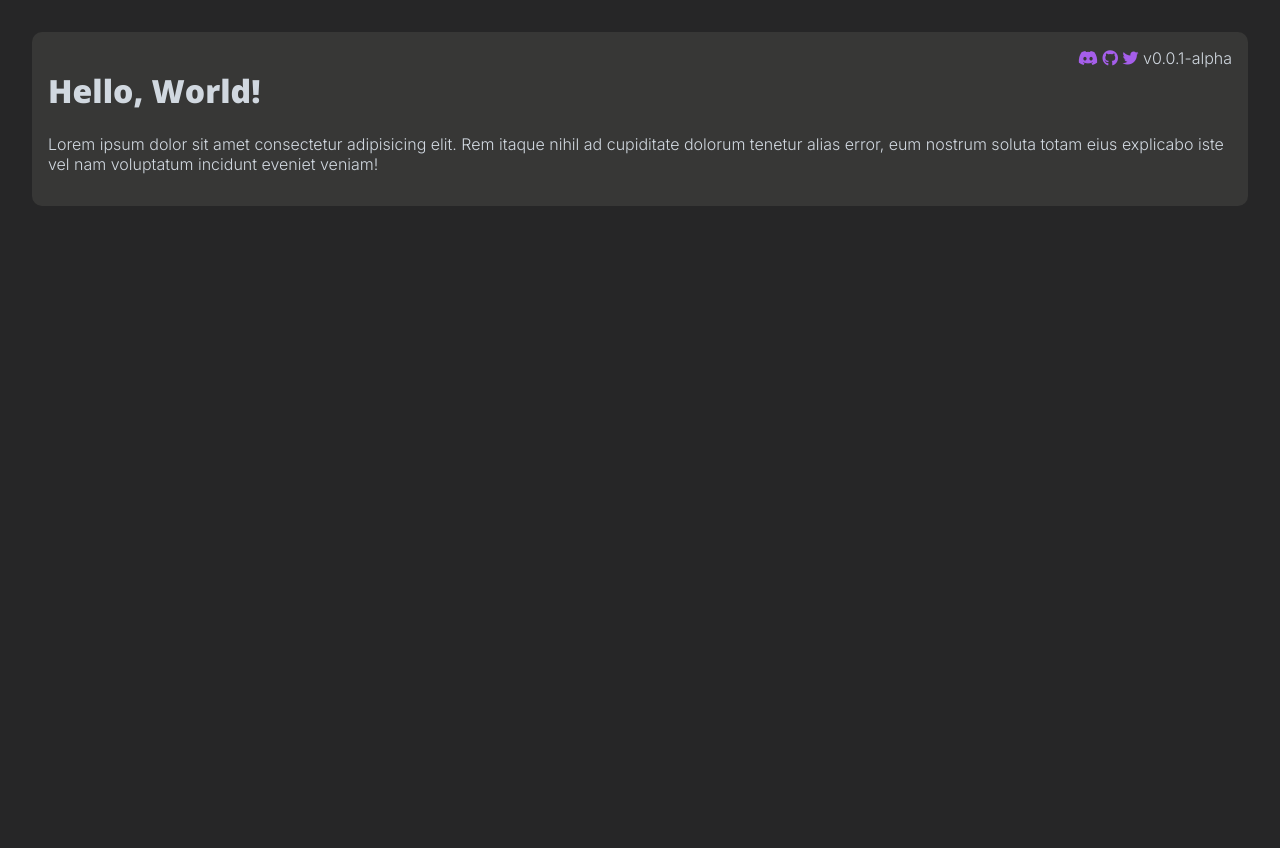
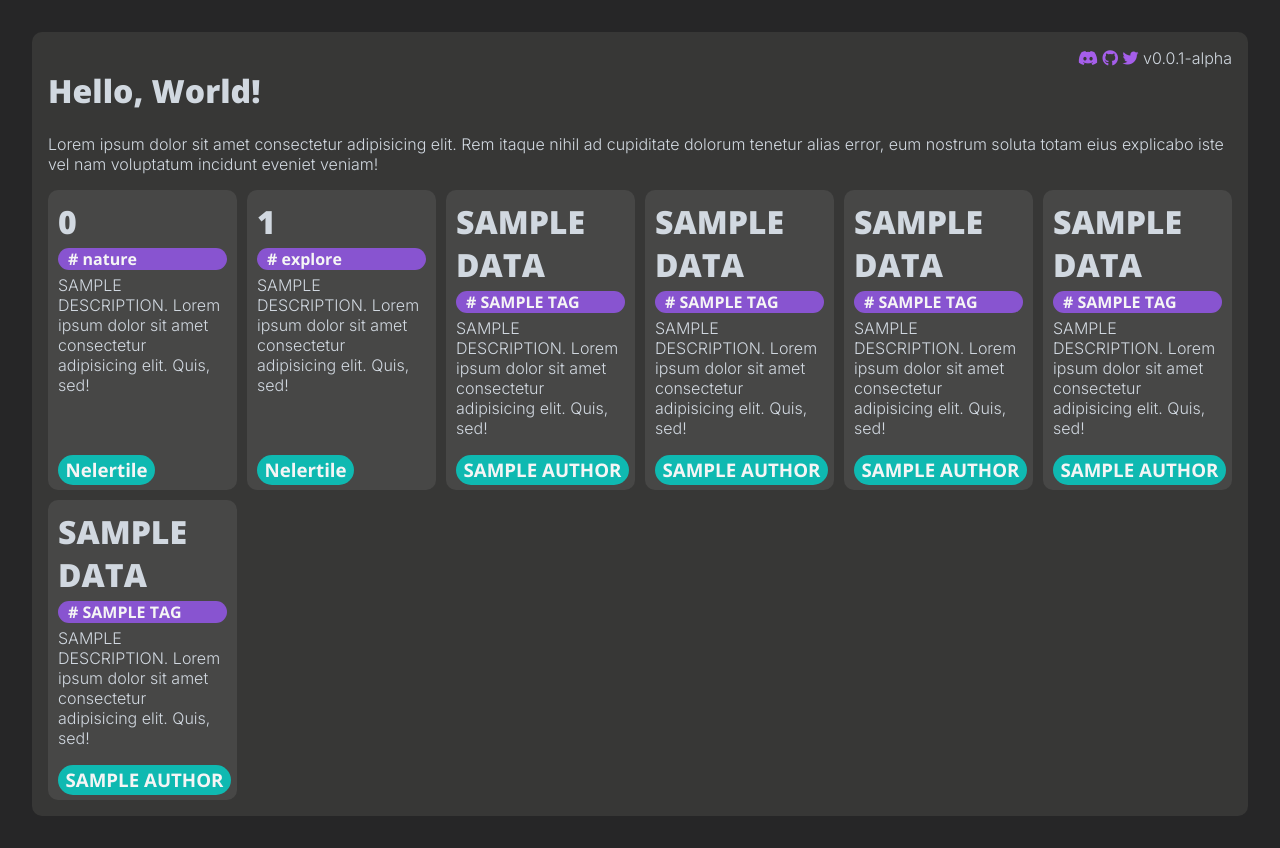
Before and after one commit to ModularOverhaul/ModularOverhaul, a SvelteKit app: page / in a window 1280 px wide. Before the commit the page ends 800 px from the top, so only its background shows below. Built offline with nearby package versions, Linux system fonts and the light colour scheme.

Commit message:
basic module style

```diff
--- a/src/app.html
+++ b/src/app.html
@@ -14,7 +14,7 @@
 </html>
 
 <style>
-@import url('https://fonts.googleapis.com/css2?family=Inter:wght@300;400;500&family=Open+Sans:wght@800&display=swap');
+@import url('https://fonts.googleapis.com/css2?family=Inter:wght@300;400;500&family=Open+Sans:wght@700;800&display=swap');
     body {
 		margin: 0;
         background-color: #262627;
@@ -23,9 +23,13 @@
 		align-items: center;
 		justify-content: center;
     }
-	h1,h2,h3{
+	h1,h2{
 		font-family: 'Open Sans', sans-serif;
 		font-weight: 800;
+	}
+	h3,h4{
+		font-family: 'Open Sans', sans-serif;
+		font-weight: 700;
 	}
 	p, a {
 		font-family: 'Inter', sans-serif;
--- a/src/routes/+page.svelte
+++ b/src/routes/+page.svelte
@@ -3,6 +3,8 @@
     const dsc = "https://discord.gg/vS4zQ8PvPW"
     const gh = "https://github.com/modularoverhaul"
     const twt = "https://twitter.com/ModularOverhaul"
+
+    import Module from './module.svelte'
 </script>
 
 <div class="page">
@@ -21,6 +23,16 @@
     <h1>Hello, World!</h1>
 
     <p>Lorem ipsum dolor sit amet consectetur adipisicing elit. Rem itaque nihil ad cupiditate dolorum tenetur alias error, eum nostrum soluta totam eius explicabo iste vel nam voluptatum incidunt eveniet veniam!</p>
+    <div class="module-container">
+        <Module id={0}/>
+        <Module id={1}/>
+        <Module id={2}/>
+        <Module id={3}/>
+        <Module id={4}/>
+        <Module id={5}/>
+        <Module id={6}/>
+
+    </div>
 </div>
 
 <style lang="scss">
@@ -36,4 +48,11 @@
         float: right;
         p {margin: 0;}
     }
+
+    .module-container {
+        display: grid;
+        grid-template-columns: repeat(6, 1fr);
+        grid-auto-rows: 300px;
+        gap: 10px;
+    }
 </style>
--- /dev/null
+++ b/src/routes/module.svelte
@@ -0,0 +1,63 @@
+<script lang="ts">
+	import Module from './module.svelte';
+    export let id:number;
+    let desc: string = "SAMPLE DESCRIPTION. Lorem ipsum dolor sit amet consectetur adipisicing elit. Quis, sed!";
+    let name: string = "SAMPLE DATA";
+    let tag: string = "SAMPLE TAG";
+    let author: string = "SAMPLE AUTHOR";
+    $: info = {
+        "name":name,
+        "author":author,
+        "description":desc,
+        "tag":tag
+    }
+    switch (id) {
+        case 0:
+            name = `${id}`
+            author = "Nelertile"
+            tag = "nature"
+            break;
+        case 1:
+            name = `${id}`
+            author = "Nelertile"
+            tag = "explore"
+            break;
+    }
+</script>
+
+<div class="module gridid{id}">
+    <h1>{info.name}</h1>
+    <div class="module-tag"><h4># {info.tag}</h4></div>
+    <p>{info.description}</p>
+
+    <h3 id="module-author">{info.author}</h3>
+</div>
+
+<style lang="scss">
+    .module {
+        padding: 5px;
+        border-radius: 10px;
+        background-color: #474746;
+        position: relative;
+        * {
+            margin: 5px;
+        }
+        #module-author {
+            background-color: #0fb9b1;
+            color: #f5f5f5;
+            border-radius: 25px;
+            position: absolute;
+            bottom: 0;
+            padding: 2.5px 7.5px 2.5px 7.5px;
+        }
+
+        .module-tag {
+            background-color: #8854d0;
+            color: #f5f5f5;
+            border-radius: 25px;
+            * {
+                padding: 0px 5px 0px 5px;
+            }
+        }
+    }
+</style>
```
